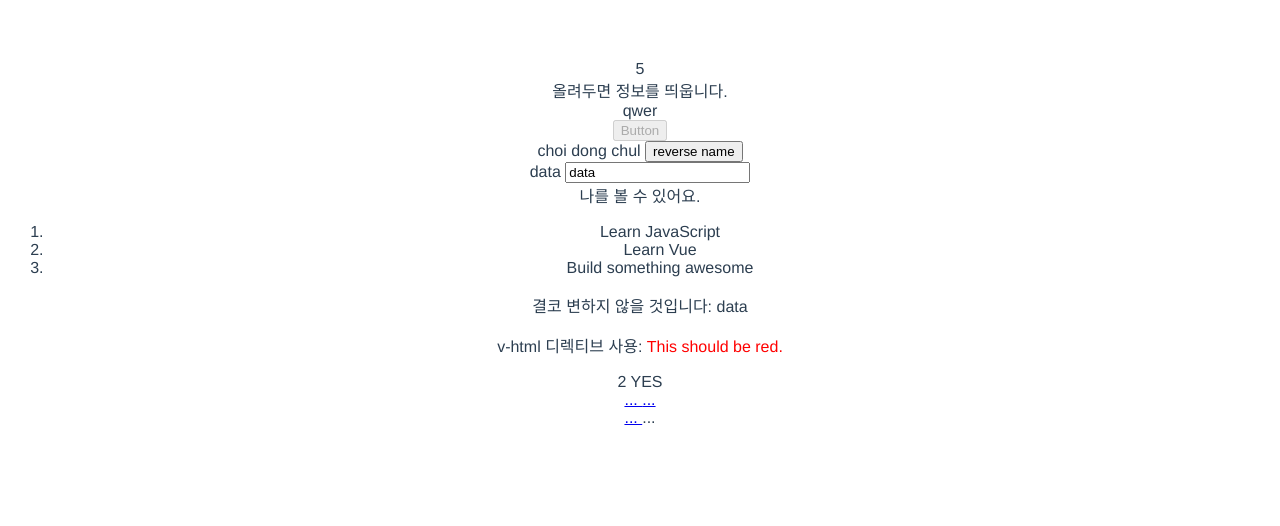
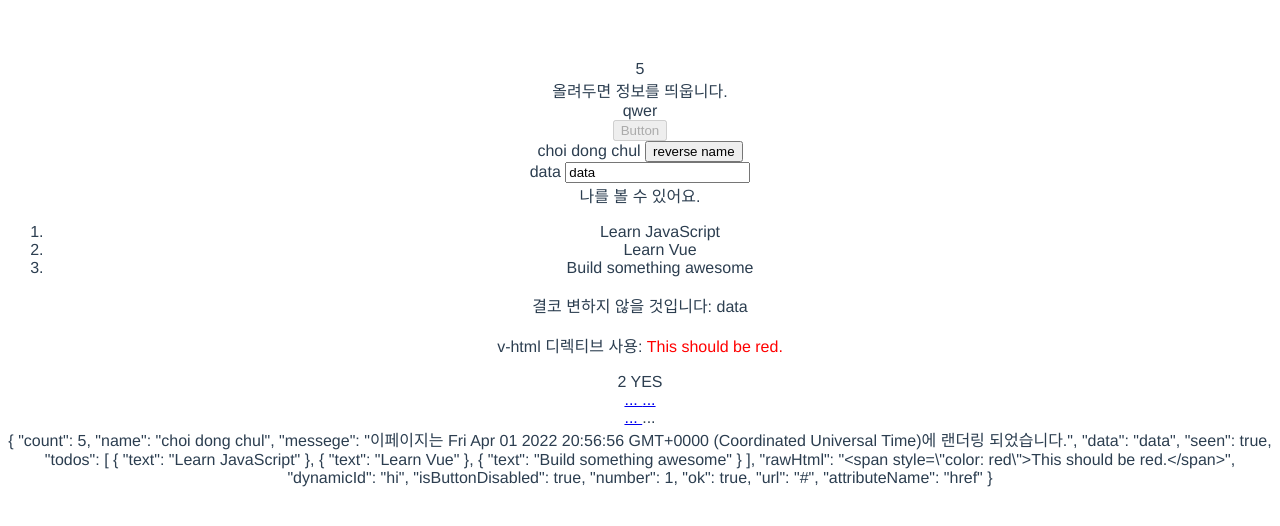
Before and after one commit to dc-choi/Vue.js_study, a Vue app: page / in a window 1280 px wide. Shown: the top 526 px of the page. Built offline with nearby package versions, Linux system fonts and the light colour scheme.

Commit message:
Vue 3 튜토리얼: Data 속성과 Methods

```diff
--- a/src/components/HelloWorld.vue
+++ b/src/components/HelloWorld.vue
@@ -81,6 +81,39 @@
       <!-- 약어 -->
       <a @click="doSomething"> ... </a>
     </div>
+    <div>
+      <!--
+        컴포넌트의 data 옵션은 함수입니다. Vue는 새로운 컴포넌트 인스턴스 생성의 일환으로 data 함수를 호출합니다.
+        이 함수는 하나의 객체만을 반환하며, Vue는 반응형 시스템으로 객체를 감싸 컴포넌트 인스턴스에 $data로 저장합니다.
+        편의상 최상위 수준의 속성도 컴포넌트 인스턴스를 통해 바로 노출됩니다.
+      -->
+      {{ $data }}
+      <!--
+        이러한 인스턴스 속성은 인스턴스가 처음 생성될 때만 추가되므로 data 함수가 반환한 객체에 모든 속성이 존재하는지 확인해야 합니다.
+        당장 원하는 값을 사용할 수 없는 속성에는 필요하다면, null, undefined 또는 다른 지정 값을 사용하도록 합니다.
+
+        새로운 속성을 data에 포함하지 않고 컴포넌트 인스턴스에 직접 추가할 수 있습니다.
+        하지만, 이렇게 추가한 속성은 반응형 $data 객체로 처리되지 않기 때문에 Vue의 반응형 시스템에 의해 자동으로 추적되지 않습니다.
+
+        Vue는 컴포넌트 인스턴스를 통해 자체 내장 API를 노출할 때, $를 접두사로 사용합니다.
+        또한 내부 속성 정의를 위한 접두사로 _를 사용합니다.
+        그러므로 최상위 수준의 data 속성에 이 문자들로 시작하는 이름을 사용하지 않도록 합니다.
+      -->
+    </div>
+    <div>
+      <!--
+        컴포넌트 인스턴스에 메서드를 추가하려면 methods 옵션을 사용하세요.
+        methods 옵션은 동작하기를 원하는 메서드들이 담긴 하나의 객체여야 합니다.
+
+        Vue는 methods 안에서 컴포넌트 인스턴스를 항상 참조할 수 있도록 this 값을 자동으로 바인딩합니다.
+        이렇게 하면 메서드가 이벤트 리스너나 콜백으로 사용될 때, 올바른 this 값을 유지하게 됩니다.
+        화살표 함수를 사용해서 methods를 정의하면 Vue가 적절한 this 값을 바인딩하지 못합니다.
+        따라서 methods를 정의할 때, 화살표 함수를 사용하지 않도록 합니다.
+
+        컴포넌트 인스턴스의 다른 속성들처럼 methods 또한 컴포넌트 템플릿 내부에서 접근할 수 있습니다.
+        methods는 일반적으로 템플릿 내부에서 이벤트 리스너로 사용됩니다.
+      -->
+    </div>
   </div>
 </template>
 
```
